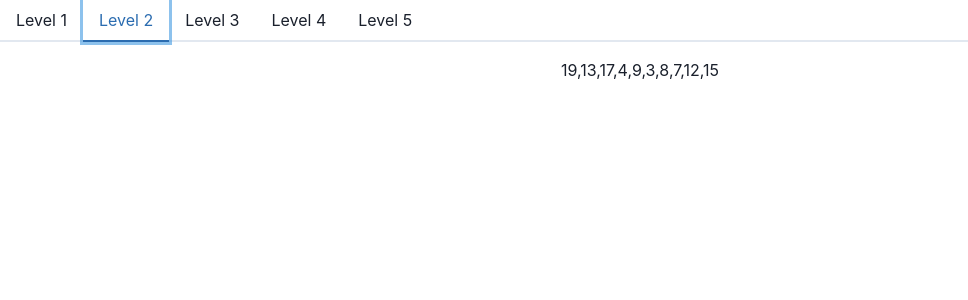
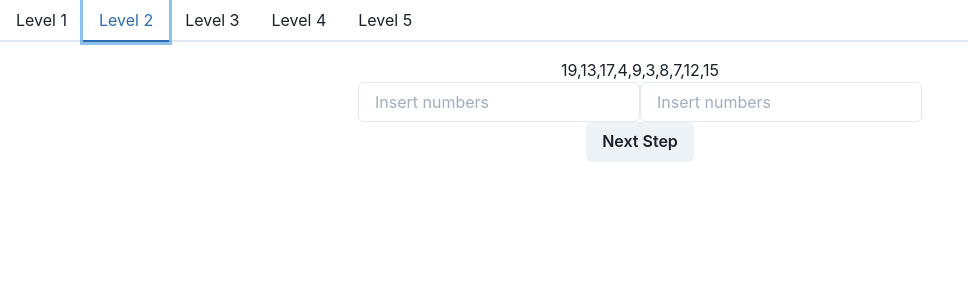
Before and after one commit to ShaimaaAliECE/se3350_project-group-7, a React (Create React App) app in the folder client/: page / in a window 1280 px wide. Both pictures are taken after a click on the tab "Level 2". Shown: the top 300 px of the page, without its empty margins (0-968 px from the left). Built offline with nearby package versions, Linux system fonts and the light colour scheme.

Commit message:
SG7-44 added text UI
Added text boxes to level 2 to allow user to enter guesses for the next steps

```diff
--- a/client/src/components/Level2.tsx
+++ b/client/src/components/Level2.tsx
@@ -1,14 +1,19 @@
-import React from "react";
-import { Box, Flex, Button, Container } from "@chakra-ui/react";
+import React, { useState } from "react";
+import { Box, Flex, Button, Container, Input, Center } from "@chakra-ui/react";
 import useGame from "../hooks/useGame";
 
 export default function Level2() {
     const game = useGame();
-    let i = 1
+    const [counter, setCounter] = useState(1);
     return (
         <Container centerContent>
             <h1>{game.steps[0].value.toString()}</h1>
-
+            <Center>
+                {game.steps[counter].value.map(arr => (
+                    <Input placeholder='Insert numbers' />
+                ))}
+            </Center>
+            <Button onClick={() => setCounter(counter + 1)}>Next Step</Button>
         </Container>
     )
 }
```
